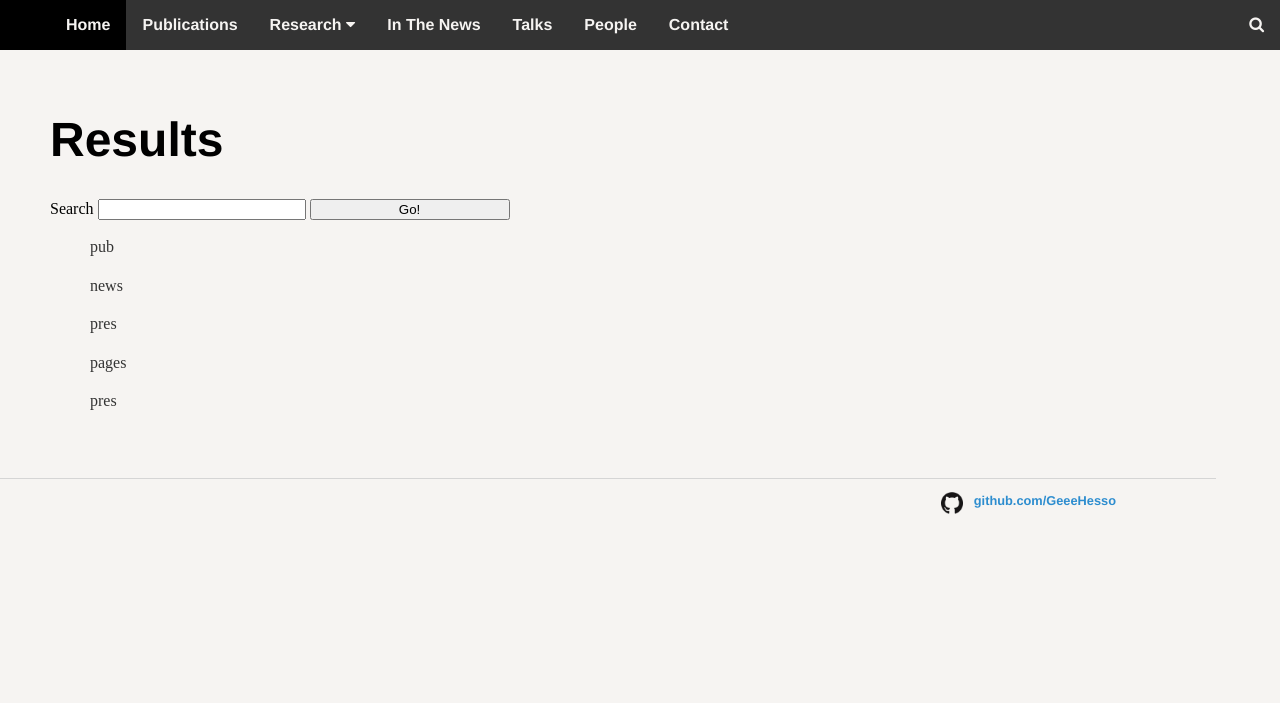
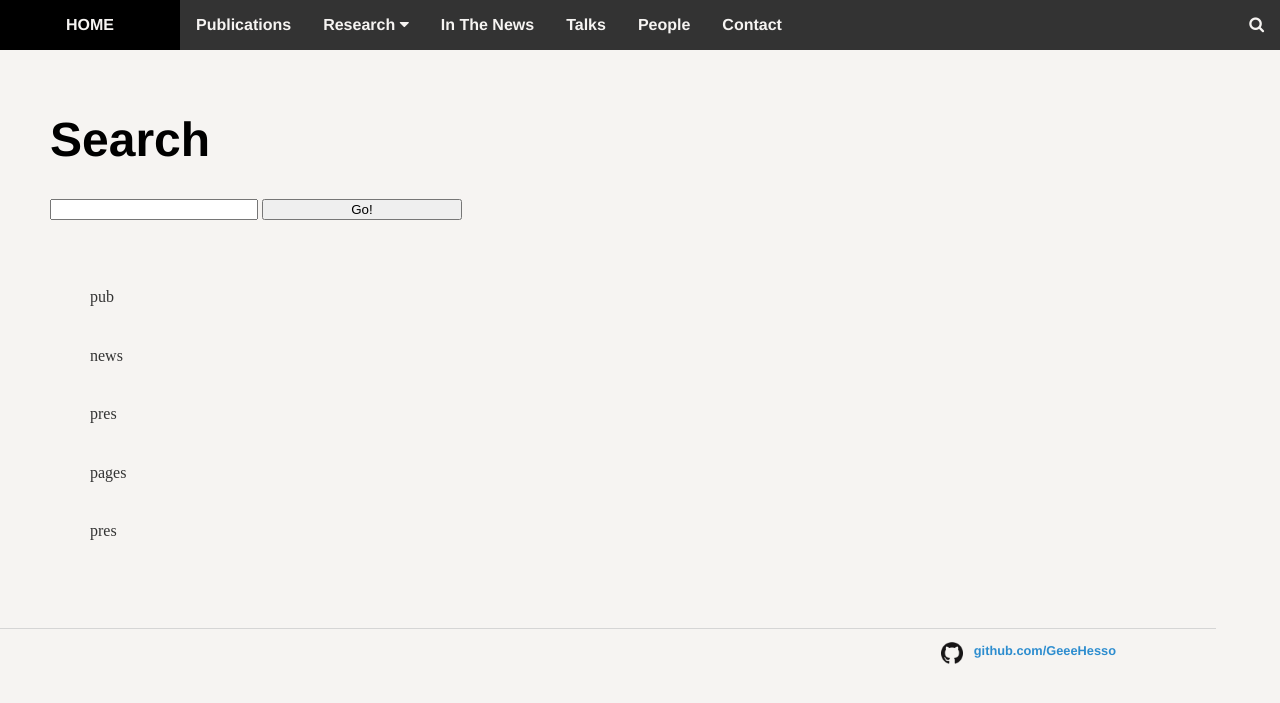
Before and after one commit to GeeeHesso/geeehesso.github.io, a Jekyll site: the page built from search/index.html, in a window 1280 px wide. Shown: the top 703 px of the page. Built offline with Jekyll 4.4.1, drawn with Linux system fonts in a browser that asks for light colours.

Commit message:
Small changes

```diff
--- a/_layouts/default.html
+++ b/_layouts/default.html
@@ -17,7 +17,7 @@
 		<body>
 			<nav>
 				<ul class="top"> <!--This will appear on all pages-->
-					<li style = "padding-left: 50px"><a href="/">Home</a></li>
+					<li style = "padding-left: 50px;padding-right:50px"><a href="/">HOME</a></li>
 					<li class="element"><a href="/publications">Publications</a></li>
 	        		<li class="element">
 					<a href="/research">Research <i class="fa fa-caret-down"></i> </a>
--- a/index.html
+++ b/index.html
@@ -6,7 +6,7 @@ tags: home
 
 <div class="container">
 	<h1>The Electricity Energy Efficiency Group</h1>
-	<h2 style="padding-bottom: 100px">Pr. Philippe <a class=small_c>Jacquod</a></h2>
+	<h4 style="padding-bottom: 100px">Prof. Philippe <a class=small_c>Jacquod</a></h4>
 
 
 	<div class="p_row2">
--- a/search/index.html
+++ b/search/index.html
@@ -1,21 +1,21 @@
 ---
 layout: default
-title: Results
+title: Search
 search: exclude
 ---
 	<h1>{{ page.title }}</h1>
 	<div class="container">
-	<form action="index.html" method="get">
-	  <label for="search-box">Search</label>
+	<form action="index.html" method="get" style="padding-bottom: 50px">
+	  <label for="search-box"></label>
 	  <input type="text" id="search-box" name="query">
 	  <input type="submit" value="Go!">
 	</form>
 
-    <ul id="search_results_pub">pub</ul>
-    <ul id="search_results_news">news</ul>
-    <ul id="search_results_pres">pres</ul>
-    <ul id="search_results_pages">pages</ul>
-    <ul id="search_results_people">pres</ul>
+    <ul id="search_results_pub" style="padding-bottom: 20px">pub</ul>
+    <ul id="search_results_news" style="padding-bottom: 20px">news</ul>
+    <ul id="search_results_pres" style="padding-bottom: 20px">pres</ul>
+    <ul id="search_results_pages" style="padding-bottom: 20px">pages</ul>
+    <ul id="search_results_people" style="padding-bottom: 20px">pres</ul>
 
 	<script>
 	  window.store = {
--- a/search/search.js
+++ b/search/search.js
@@ -5,7 +5,7 @@ function displaySearchResults(results, results2, results3, store,container, tag)
   // console.log(results2)
   // console.log(results3)
   if (results.length /*|| results2.length*/) { // Are there any results?
-    var appendString = '';
+    var appendString = '<b>Results in ' +tag+' :</b>'+'<br>';
 
     for (var i = 0; i < results.length; i++) {  // Iterate over the results
       var item = store[results[i].ref];
@@ -26,7 +26,7 @@ function displaySearchResults(results, results2, results3, store,container, tag)
     }
     searchResults.innerHTML = appendString;
   } else {
-    searchResults.innerHTML = '<li>No results found in ' + tag+'</li>';
+    searchResults.innerHTML = '<b>No results found in ' + tag+'</b>';
 	//console.log('wow')
   }
 }
```
